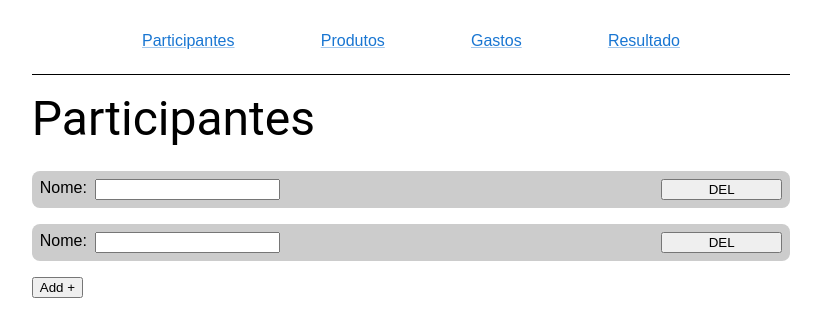
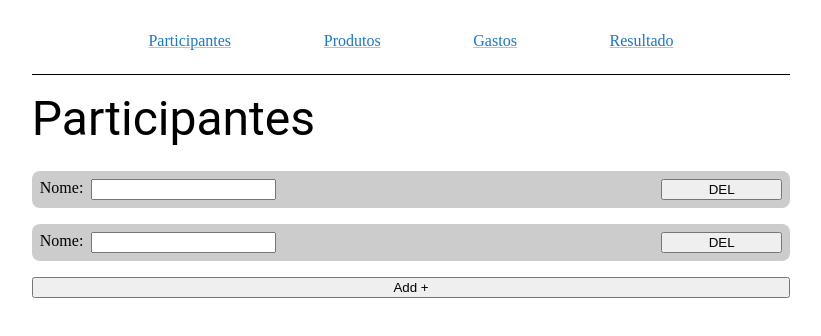
Before and after one commit to jonatas1n/divide-ai, a React (Vite) app: page /guests in a window 1280 px wide. Shown: the top 336 px of the page, without its empty margins (229-1050 px from the left). Built offline with nearby package versions, Linux system fonts and the light colour scheme.

Commit message:
feat: replace styled components from container

```diff
--- a/src/components/Container/index.tsx
+++ b/src/components/Container/index.tsx
@@ -1,19 +1,14 @@
-import { ReactNode } from "react"
-import styled from "styled-components"
+import { ReactNode } from "react";
+import Stack from "@mui/material/Stack";
 
 type ContainerProps = {
   children: ReactNode
 }
 
-const ContainerStyle = styled.div`
-  max-width: 1366px;
-  width: 60%;
-  margin-inline: auto;
-  font-family: sans-serif;
-`;
-
 export const Container = ({ children }: ContainerProps) => {
   return (
-    <ContainerStyle>{children}</ContainerStyle>
+    <Stack maxWidth="1366px" width="60%" marginInline="auto">
+      {children}
+    </Stack>
   )
 }
```
